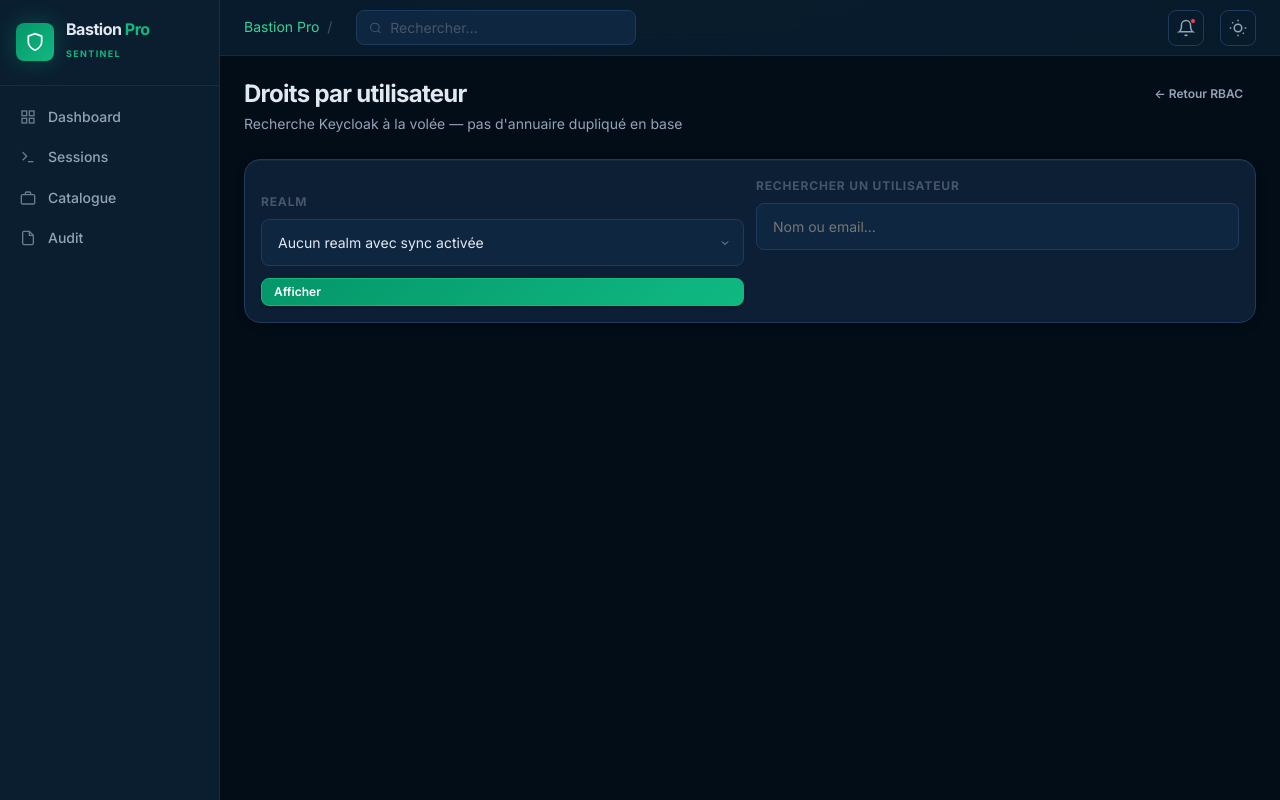
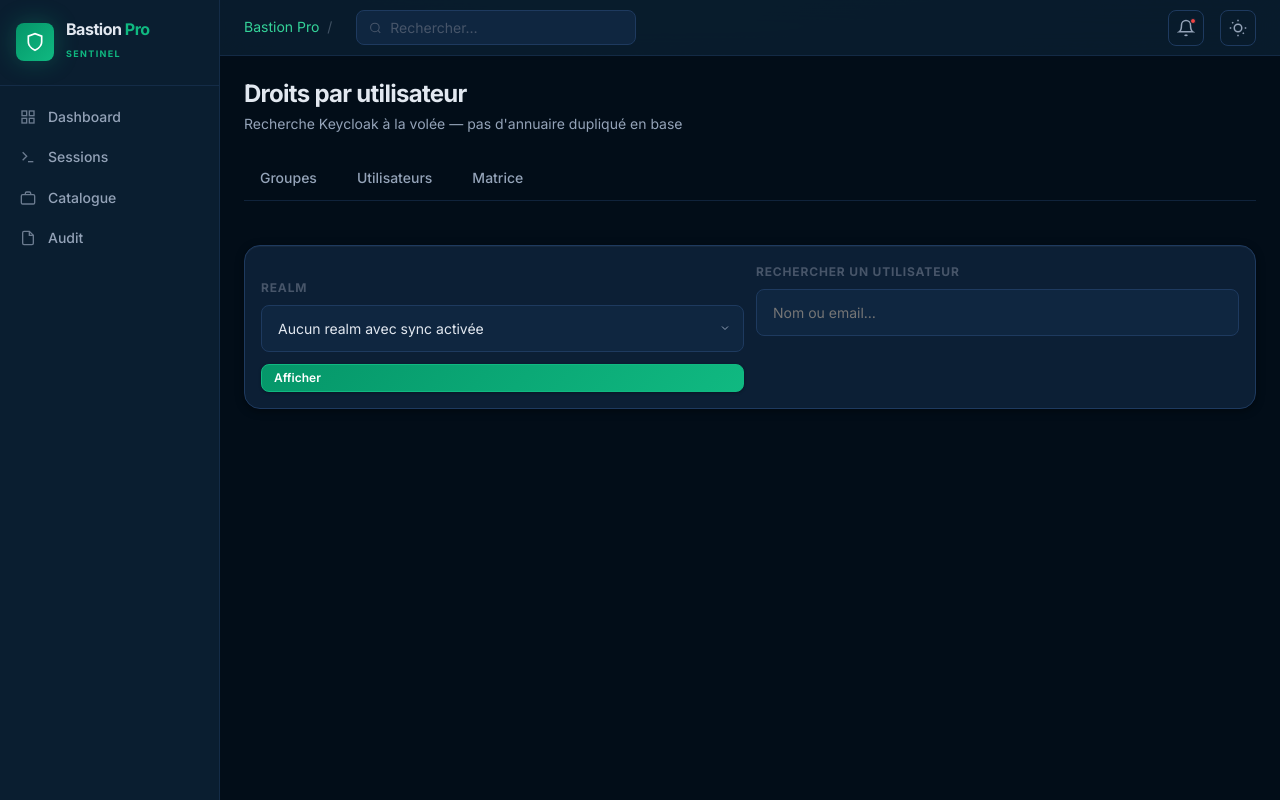
Before and after one commit to vincenttisseront/bastion-app, a FastAPI app: template app/templates/admin/rbac/users.html in a window 1280 px wide. Run offline with FastAPI, Linux system fonts and the light colour scheme; the template is opened without the code that fills it, so the values that code supplies are empty.

Commit message:
feat(admin): merge RBAC sidebar into a single tabbed entry
Replace the three RBAC nav items with one sidebar link and shared Groupes/Utilisateurs/Matrice tabs so navigation stays clear without changing routes.

Co-authored-by: Cursor <cursoragent@cursor.com>

```diff
--- a/app/admin/rbac_access.py
+++ b/app/admin/rbac_access.py
@@ -255,6 +255,7 @@ async def admin_rbac_users_page(
             apps=apps,
             system_roles=SYSTEM_ROLES,
             access_levels=sorted(ACCESS_LEVELS),
+            active_tab="users",
         ),
     )
 
@@ -354,7 +355,7 @@ def admin_rbac_matrix(
         return JSONResponse({"ok": True, **matrix})
     return render(
         "admin/rbac/matrix.html",
-        **_ctx(request, settings, matrix=matrix),
+        **_ctx(request, settings, matrix=matrix, active_tab="matrix"),
     )
 
 
--- a/app/static/css/bastion-layout.css
+++ b/app/static/css/bastion-layout.css
@@ -112,4 +112,8 @@ body.app-layout{display:flex;min-height:100vh}
 .page-header{display:flex;align-items:flex-start;justify-content:space-between;gap:var(--sp-4);flex-wrap:wrap}
 .page-title{font-size:var(--fs-2xl);font-weight:700;letter-spacing:-.03em;color:var(--text);line-height:1.2}
 .page-sub,.page-subtitle{color:var(--text-2);font-size:var(--fs-sm);margin-top:4px}
+.tabs{display:flex;gap:var(--sp-2);border-bottom:1px solid var(--border-muted);margin-bottom:var(--sp-5)}
+.tab{padding:var(--sp-2) var(--sp-4);color:var(--text-2);font-size:var(--fs-sm);font-weight:500;text-decoration:none;border-bottom:2px solid transparent;transition:all var(--t-fast)}
+.tab:hover{color:var(--text);text-decoration:none}
+.tab.active{color:var(--accent);border-bottom-color:var(--accent);font-weight:600}
 .flash-container{padding:0 var(--sp-6) var(--sp-2)}
--- a/app/templates/admin/rbac.html
+++ b/app/templates/admin/rbac.html
@@ -9,11 +9,9 @@
       <h1 class="page-title">Gestion RBAC</h1>
       <p class="page-sub">Groupes Keycloak, droits par groupe ou par utilisateur</p>
     </div>
-    <div style="display:flex; gap:var(--sp-2);">
-      <a href="/admin/rbac/matrix" class="btn btn-ghost btn-sm">Matrice</a>
-      <a href="/admin/rbac/users" class="btn btn-primary btn-sm">Utilisateurs</a>
-    </div>
   </div>
+
+  {% include "admin/rbac/_rbac_tabs.html" %}
 
   <div class="dash-grid" style="grid-template-columns:1fr 1fr;">
     <div class="card" style="padding:0;">
--- /dev/null
+++ b/app/templates/admin/rbac/_rbac_tabs.html
@@ -0,0 +1,5 @@
+<div class="tabs" role="tablist" aria-label="Navigation RBAC">
+  <a href="/admin/rbac" class="tab{% if active_tab == 'groups' %} active{% endif %}" role="tab"{% if active_tab == 'groups' %} aria-current="page"{% endif %}>Groupes</a>
+  <a href="/admin/rbac/users" class="tab{% if active_tab == 'users' %} active{% endif %}" role="tab"{% if active_tab == 'users' %} aria-current="page"{% endif %}>Utilisateurs</a>
+  <a href="/admin/rbac/matrix" class="tab{% if active_tab == 'matrix' %} active{% endif %}" role="tab"{% if active_tab == 'matrix' %} aria-current="page"{% endif %}>Matrice</a>
+</div>
--- a/app/templates/admin/rbac/matrix.html
+++ b/app/templates/admin/rbac/matrix.html
@@ -9,8 +9,9 @@
       <h1 class="page-title">Matrice Applications × Groupes</h1>
       <p class="page-sub">Lecture seule — droits individuels exclus (voir fiche application ou utilisateur)</p>
     </div>
-    <a href="/admin/rbac" class="btn btn-ghost btn-sm">← Retour RBAC</a>
   </div>
+
+  {% include "admin/rbac/_rbac_tabs.html" %}
 
   {% if matrix.apps and matrix.groups %}
   <div class="card" style="padding:0; overflow:auto;">
--- a/app/templates/admin/rbac/users.html
+++ b/app/templates/admin/rbac/users.html
@@ -9,8 +9,9 @@
       <h1 class="page-title">Droits par utilisateur</h1>
       <p class="page-sub">Recherche Keycloak à la volée — pas d'annuaire dupliqué en base</p>
     </div>
-    <a href="/admin/rbac" class="btn btn-ghost btn-sm">← Retour RBAC</a>
   </div>
+
+  {% include "admin/rbac/_rbac_tabs.html" %}
 
   <div class="card" style="padding:var(--sp-4); margin-bottom:var(--sp-4);">
     <form method="get" action="/admin/rbac/users" id="user-search-form" class="form-row" style="flex-wrap:wrap; gap:var(--sp-3); align-items:flex-end;">
--- a/app/templates/partials/_sidebar.html
+++ b/app/templates/partials/_sidebar.html
@@ -35,17 +35,9 @@
       <svg class="icon" fill="none" stroke="currentColor" stroke-width="2" viewBox="0 0 24 24"><circle cx="12" cy="12" r="3"/><path d="M19.4 15a1.65 1.65 0 0 0 .33 1.82l.06.06a2 2 0 1 1-2.83 2.83l-.06-.06a1.65 1.65 0 0 0-1.82-.33 1.65 1.65 0 0 0-1 1.51V21a2 2 0 0 1-4 0v-.09A1.65 1.65 0 0 0 9 19.4a1.65 1.65 0 0 0-1.82.33l-.06.06a2 2 0 1 1-2.83-2.83l.06-.06A1.65 1.65 0 0 0 4.68 15a1.65 1.65 0 0 0-1.51-1H3a2 2 0 0 1 0-4h.09A1.65 1.65 0 0 0 4.6 9a1.65 1.65 0 0 0-.33-1.82l-.06-.06a2 2 0 1 1 2.83-2.83l.06.06A1.65 1.65 0 0 0 9 4.68a1.65 1.65 0 0 0 1-1.51V3a2 2 0 0 1 4 0v.09a1.65 1.65 0 0 0 1 1.51 1.65 1.65 0 0 0 1.82-.33l.06-.06a2 2 0 1 1 2.83 2.83l-.06.06A1.65 1.65 0 0 0 19.4 9a1.65 1.65 0 0 0 1.51 1H21a2 2 0 0 1 0 4h-.09a1.65 1.65 0 0 0-1.51 1z"/></svg>
       Admin
     </a>
-    <a href="/admin/rbac" class="nav-item{% if request.url.path == '/admin/rbac' or request.url.path.startswith('/admin/rbac/groups') %} active{% endif %}">
+    <a href="/admin/rbac" class="nav-item{% if request.url.path.startswith('/admin/rbac') %} active{% endif %}">
       <svg class="icon" fill="none" stroke="currentColor" stroke-width="2" viewBox="0 0 24 24"><path d="M17 21v-2a4 4 0 0 0-4-4H5a4 4 0 0 0-4 4v2"/><circle cx="9" cy="7" r="4"/></svg>
       RBAC
-    </a>
-    <a href="/admin/rbac/users" class="nav-item{% if request.url.path.startswith('/admin/rbac/users') %} active{% endif %}">
-      <svg class="icon" fill="none" stroke="currentColor" stroke-width="2" viewBox="0 0 24 24"><path d="M20 21v-2a4 4 0 0 0-4-4H8a4 4 0 0 0-4 4v2"/><circle cx="12" cy="7" r="4"/></svg>
-      RBAC utilisateurs
-    </a>
-    <a href="/admin/rbac/matrix" class="nav-item{% if request.url.path.startswith('/admin/rbac/matrix') %} active{% endif %}">
-      <svg class="icon" fill="none" stroke="currentColor" stroke-width="2" viewBox="0 0 24 24"><rect x="3" y="3" width="7" height="7"/><rect x="14" y="3" width="7" height="7"/><rect x="3" y="14" width="7" height="7"/><rect x="14" y="14" width="7" height="7"/></svg>
-      Matrice RBAC
     </a>
     <a href="/admin/resources" class="nav-item{% if request.url.path == '/admin/resources' %} active{% endif %}">
       <svg class="icon" fill="none" stroke="currentColor" stroke-width="2" viewBox="0 0 24 24"><circle cx="12" cy="12" r="2"/><path d="M12 2a10 10 0 1 0 0 20A10 10 0 0 0 12 2z"/></svg>
--- a/app/web/pages.py
+++ b/app/web/pages.py
@@ -604,6 +604,7 @@ def admin_rbac(
             groups=groups,
             apps=apps,
             links=links,
+            active_tab="groups",
         ),
     )
 
```
Also changed, not shown: tests/test_rbac_nav_tabs.py (added, +47 -0 lines).
